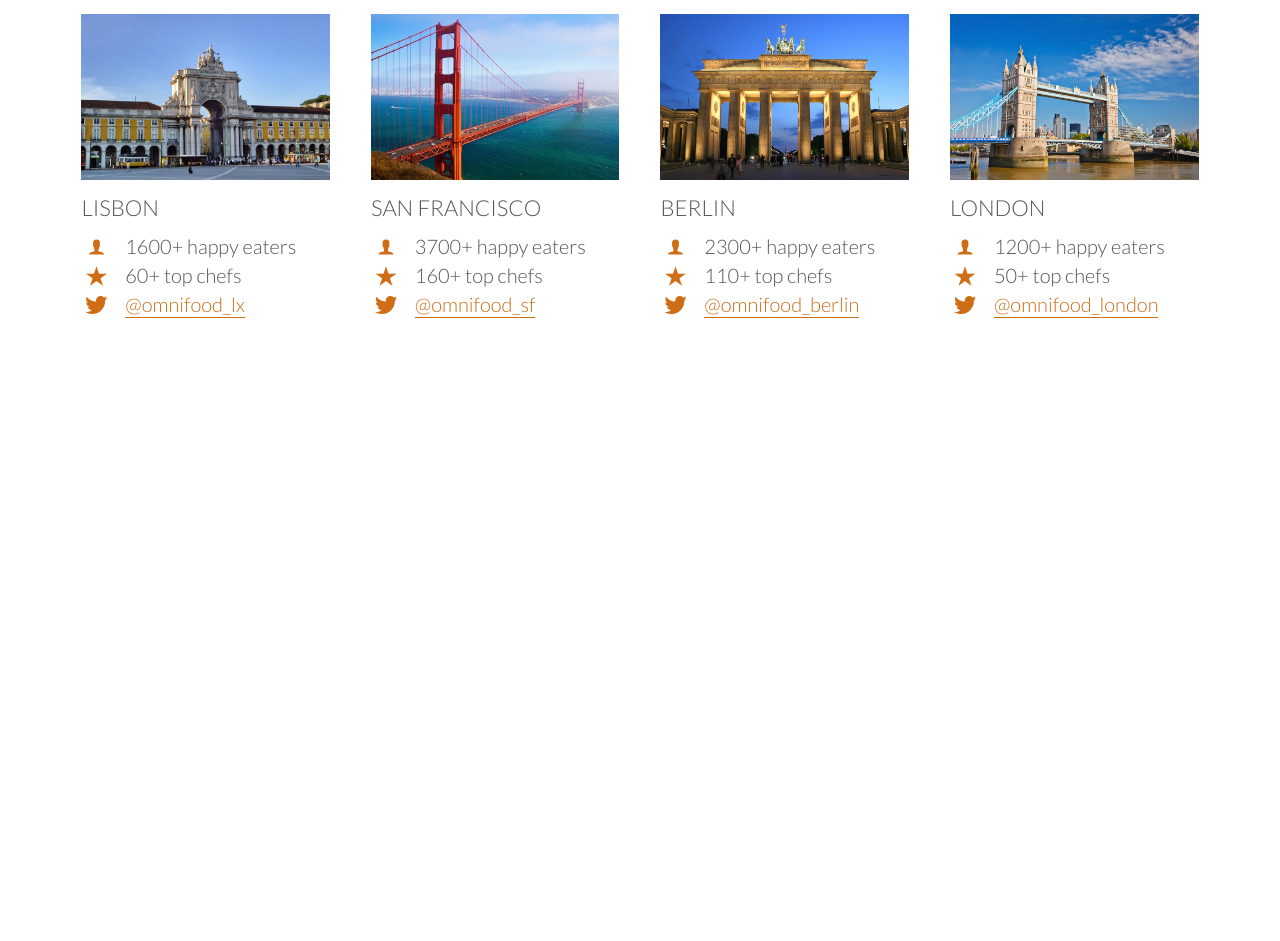
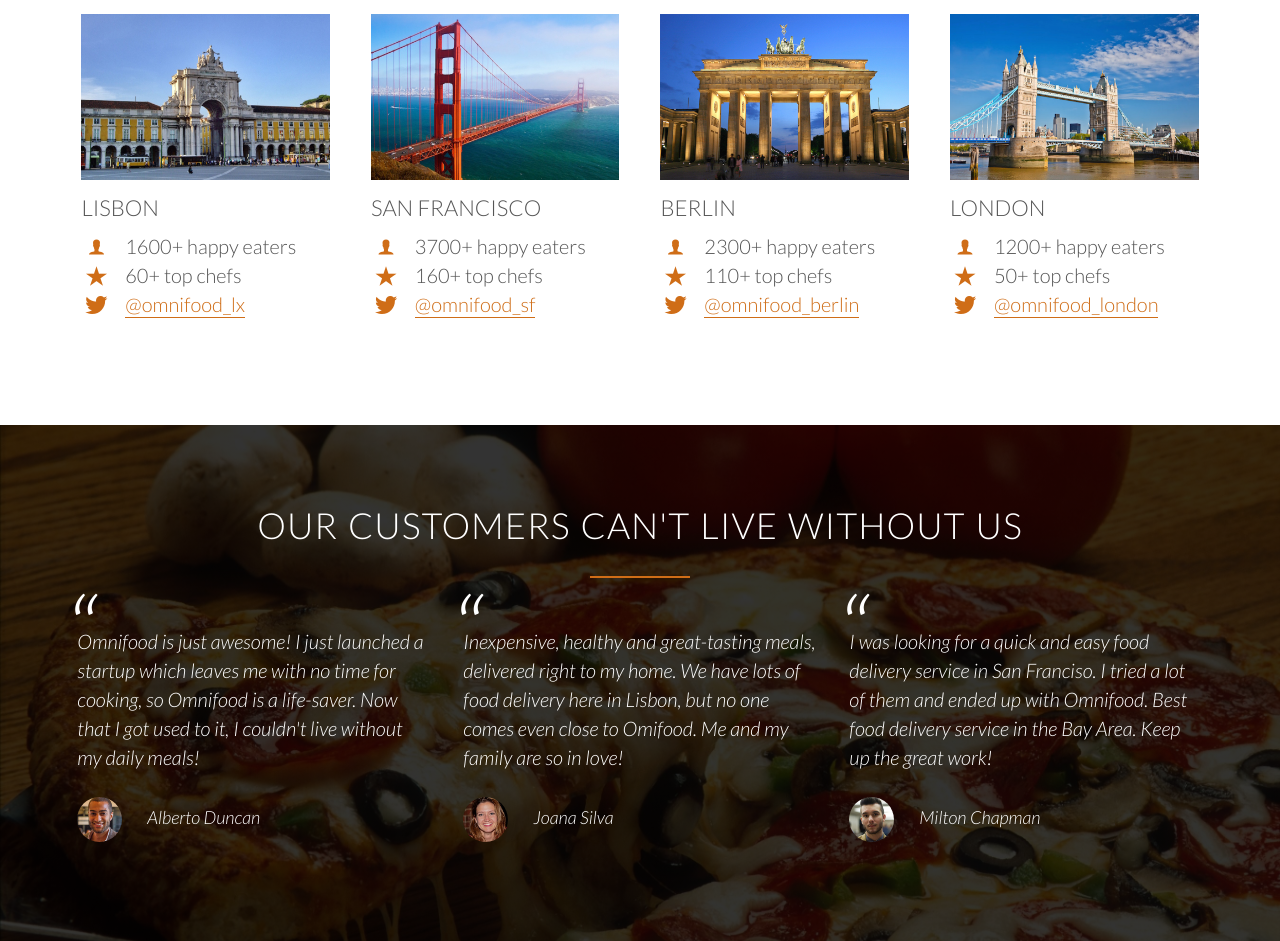
Before and after one commit to NathanNNguyen/Omnifood, a plain HTML site: page index.html in a window 1280 px wide. Shown: the part 2918-3859 px from the top of the page. Before the commit the page ends 3343 px from the top, so only its background shows below. Drawn offline with Linux system fonts and the light colour scheme.

Commit message:
add testimonials

```diff
--- a/Resources/css/style.css
+++ b/Resources/css/style.css
@@ -378,3 +378,46 @@
     color: #555;
     border-bottom: 1px solid transparent;
 }
+
+
+/* -------TESTIMONIALS------ */
+
+.section-testimonial {
+    background-image: -webkit-gradient(linear, left top, left bottom, from(rgba(0, 0, 0, 0.8)), to(rgba(0, 0, 0, 0.8))),url(../img/back-customers.jpg);
+    background-image: linear-gradient(rgba(0, 0, 0, 0.8), rgba(0, 0, 0, 0.8)),url(../img/back-customers.jpg);
+    background-size: cover;
+    color: #fff;
+    background-attachment: fixed;
+}
+
+blockquote {
+    padding: 2%;
+    font-style: italic;
+    line-height: 145%;
+    position: relative;
+}
+
+
+blockquote:before{
+    content: "\201C";
+    font-size: 500%;
+    display: block;
+    position: absolute;
+    top: -5px;
+    left: -5px;
+}
+
+cite {
+    font-size: 90%;
+    margin-top: 25px;
+    display: block;
+}
+
+
+
+cite img {
+    height: 45px;
+    border-radius: 50%;
+    margin-right: 25px;
+    vertical-align: middle;
+}
--- a/index.html
+++ b/index.html
@@ -220,5 +220,32 @@
             </div>
         </section>
 
+
+        <section class="section-testimonial">
+            <div class="row">
+                <h2>Our customers can't live without us</h2>
+            </div>
+            <div class="row">
+                <div class="col span-1-of-3">
+                    <blockquote>
+                        Omnifood is just awesome! I just launched a startup which leaves me with no time for cooking, so Omnifood is a life-saver. Now that I got used to it, I couldn't live without my daily meals!
+                        <cite><img src="Resources/img/customer-1.jpg">Alberto Duncan</cite>
+                    </blockquote>
+                </div><div class="col span-1-of-3">
+                    <blockquote>
+                        Inexpensive, healthy and great-tasting meals, delivered right to my home. We have lots of food delivery here in Lisbon, but no one comes even close to Omifood. Me and my family are so in love!
+                        <cite><img src="Resources/img/customer-2.jpg">Joana Silva</cite>
+                    </blockquote>
+                </div><div class="col span-1-of-3">
+                    <blockquote>
+                        I was looking for a quick and easy food delivery service in San Franciso. I tried a lot of them and ended up with Omnifood. Best food delivery service in the Bay Area. Keep up the great work!
+                        <cite><img src="Resources/img/customer-3.jpg">Milton Chapman</cite>
+                    </blockquote>
+                </div>
+            </div>
+        </section>
+
+
+
     </body>
 </html>
```
